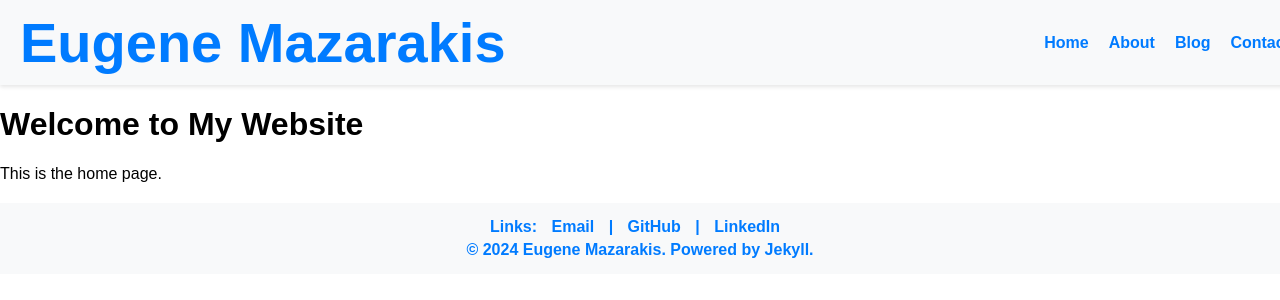
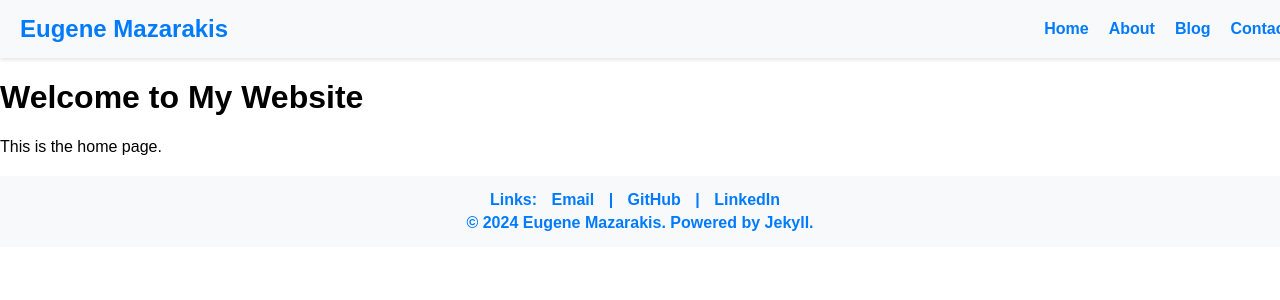
Before and after one commit to EMazarakis/EMazarakis.github.io, a Jekyll site: the page built from index.md, in a window 1280 px wide. Shown: the top 300 px of the page. Built offline with Jekyll 4.4.1, drawn with Linux system fonts in a browser that asks for light colours.

Commit message:
Update custom.css

```diff
--- a/assets/custom.css
+++ b/assets/custom.css
@@ -26,7 +26,7 @@ header {
 
 /* Styling for the site name */
 .site-name {
-    font-size: 3.5em; /* Adjust font size as needed */
+    font-size: 1.5em; /* Adjust font size as needed */
     font-weight: bold; /* Make the name bold */
     color: #007bff; /* Custom color */
 }
```
